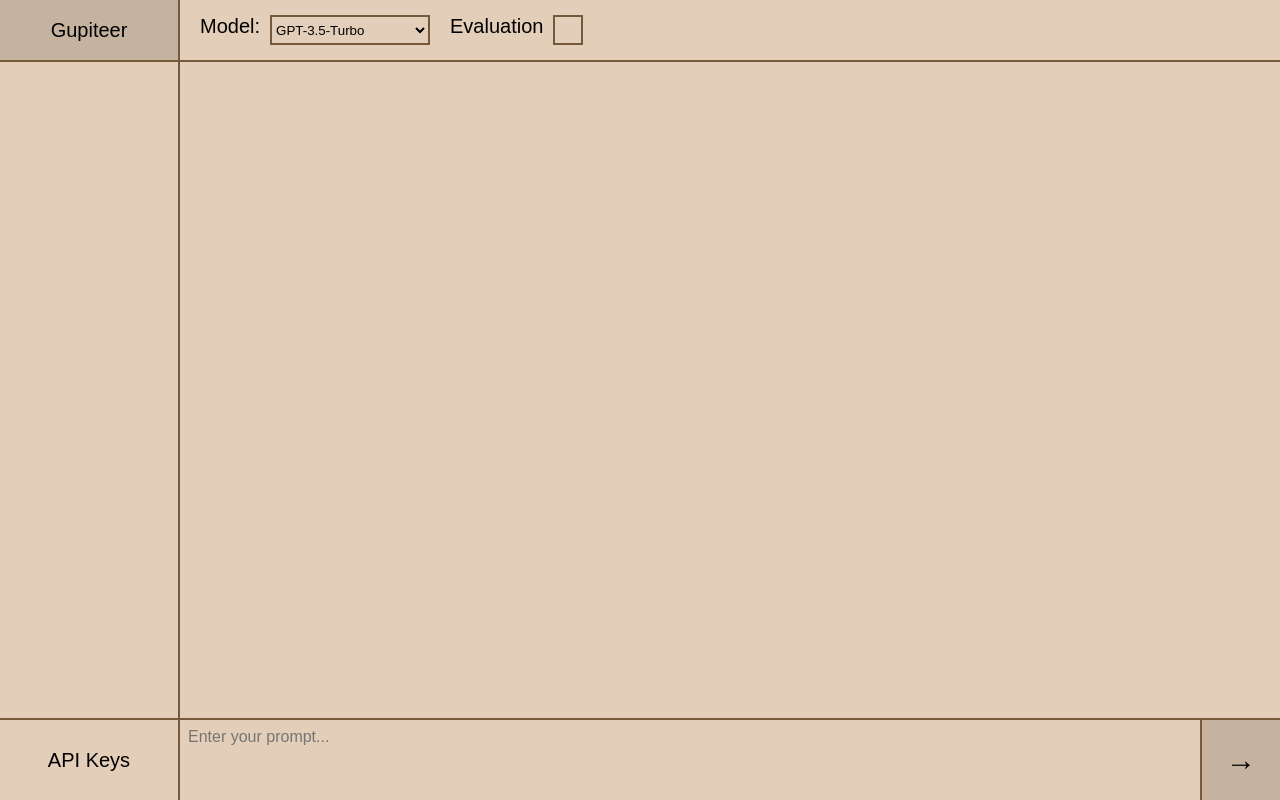
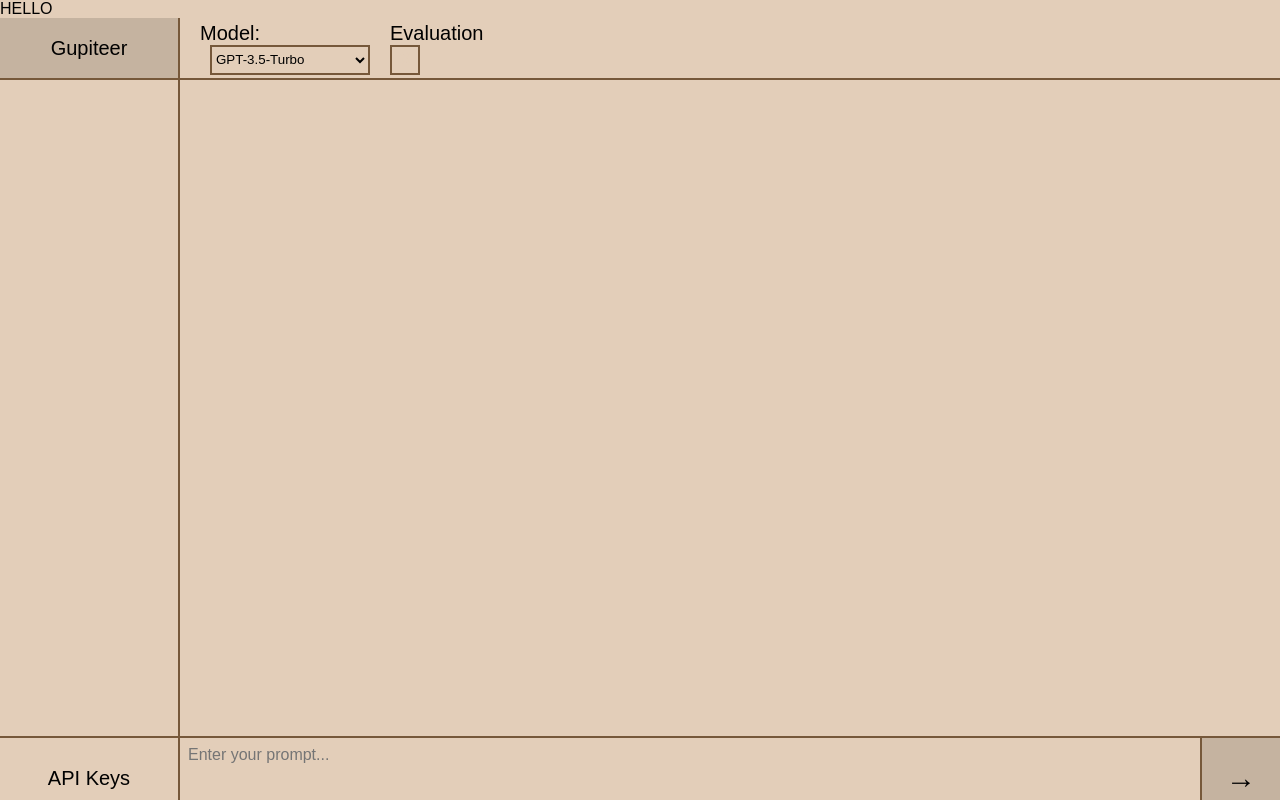
Before and after one commit to majorschwartz/gupiteer, a React (Create React App) app in the folder client/: page / in a window 1280 px wide. Built offline with nearby package versions, Linux system fonts and the light colour scheme.

Commit message:
Update App.css

```diff
--- a/client/src/App.css
+++ b/client/src/App.css
@@ -208,15 +208,3 @@ body,
 .prompt-button {
     border-left: 2px solid var(--border);
 }
-
-.model-comps, .eval-comps {
-    display: flex;
-}
-
-.modal {
-    position: absolute;
-}
-
-.modal.hidden {
-    display: none;
-}
```
